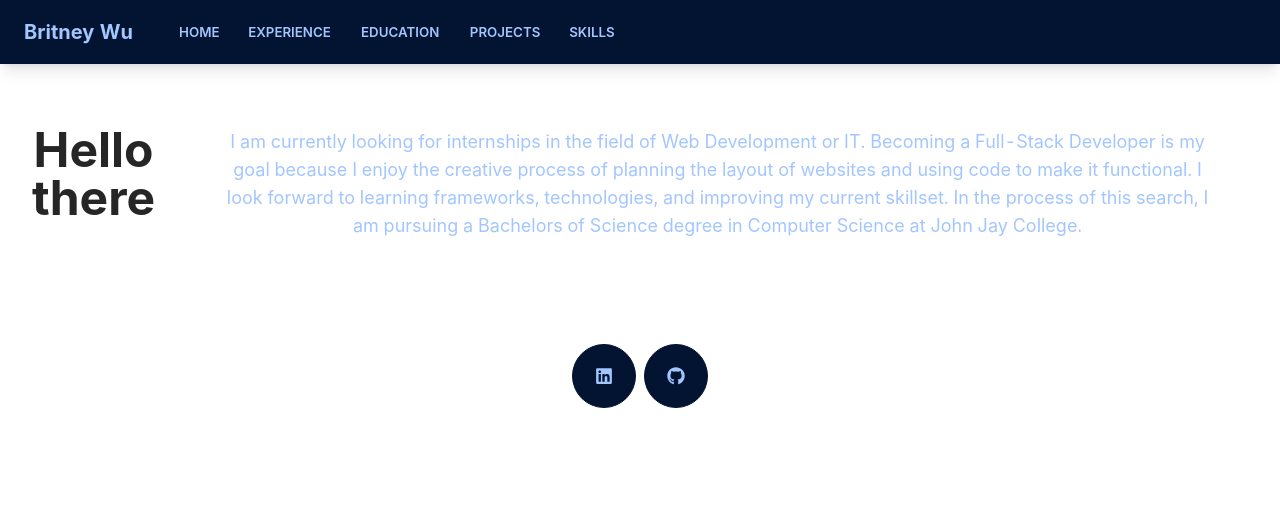
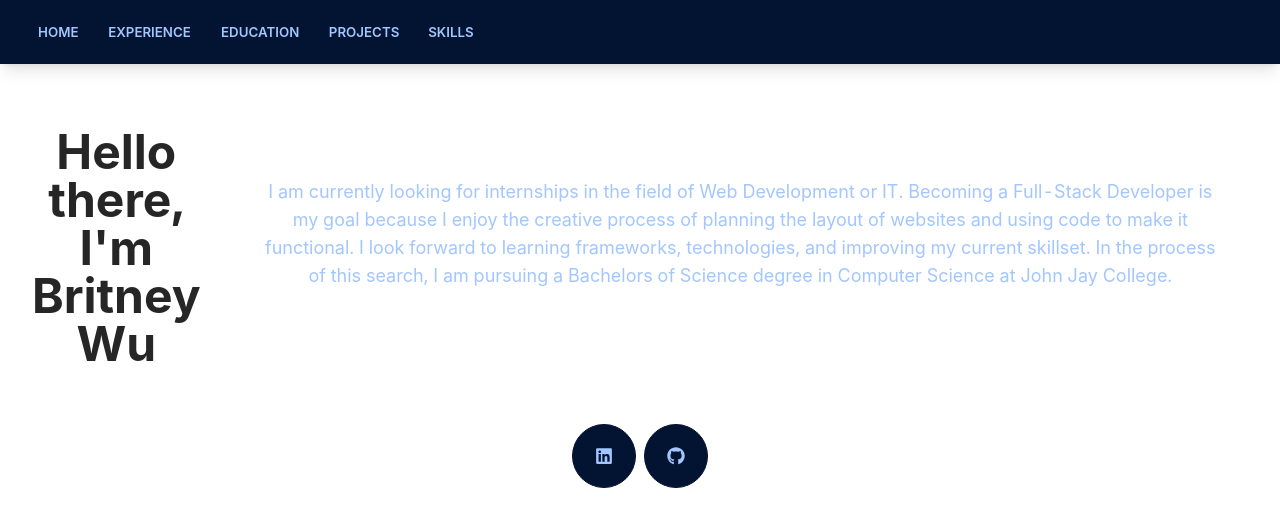
Before and after one commit to bw0123/portfolio-v2, a React (Create React App) app: page / in a window 1280 px wide. Shown: the top 526 px of the page. Built offline with nearby package versions, Linux system fonts and the light colour scheme.

Commit message:
rm background image, add later

```diff
--- a/src/components/Home.jsx
+++ b/src/components/Home.jsx
@@ -1,16 +1,18 @@
 import React from 'react'
 import { FaLinkedin, FaGithub } from 'react-icons/fa'
+import bluehome from '../components/images/bluehome.jpg'
 
 function Home() {
     return(
         <div class='h-screen bg-cover bg-no-repeat bg-center'>
             <div class="hero-content text-center text-neutral-content">
                 <div class="max-w-md"></div>
-                <h1 class="mb-5 text-5xl font-bold">Hello there</h1>
+                    <h1 class="mb-5 mt-12 text-5xl font-bold">Hello there, I'm Britney Wu</h1>
                         <p className='text-lg p-12'>
-                    I am currently looking for internships in the field of Web Development or IT. Becoming a Full-Stack Developer is my goal because I enjoy the creative process of planning the layout of websites and using code to make it functional. I look forward to learning frameworks, technologies, and improving my current skillset. In the process of this search, I am pursuing a Bachelors of Science degree in Computer Science at John Jay College.</p>
+                        I am currently looking for internships in the field of Web Development or IT. Becoming a Full-Stack Developer is my goal because I enjoy the creative process of planning the layout of websites and using code to make it functional. I look forward to learning frameworks, technologies, and improving my current skillset. In the process of this search, I am pursuing a Bachelors of Science degree in Computer Science at John Jay College.
+                        </p>
             </div>
-            <div className='flex justify-center p-10 gap-x-2'>
+                <div className='flex justify-center p-5 gap-x-2'>
                     <div>
                         <a href='https://www.linkedin.com/in/britneywu01/' target='_blank' rel='noreferrer'>
                             <button class="btn btn-circle btn-xs sm:btn-sm md:btn-md lg:btn-lg">
--- a/src/components/Navbar.jsx
+++ b/src/components/Navbar.jsx
@@ -28,11 +28,6 @@ function Navbar() {
     return(
         <div>
             <div class="navbar shadow-lg bg-neutral text-neutral-content text-xl">
-                <div class="flex-none px-2 mx-2">
-                    <span class="font-bold">
-                        Britney Wu
-                    </span>
-                </div>
                 <div class="flex-1 px-2 mx-2">
                     <div class="items-stretch hidden lg:flex">
                         <Link to='/' class="btn btn-ghost btn-sm rounded-btn">
```
Also changed, not shown: src/components/images/bluehome.jpg (added). Lines whose indentation alone changed are shown as unchanged.
